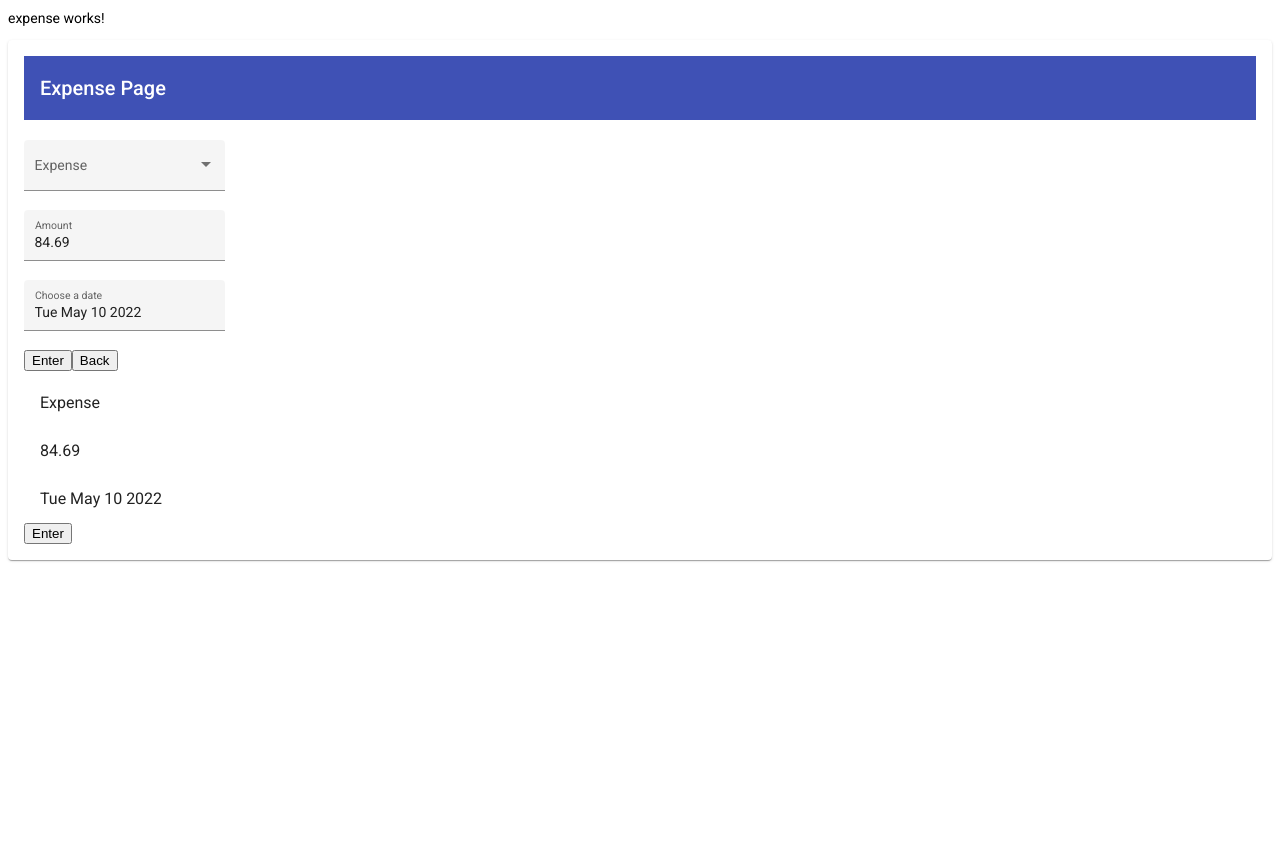
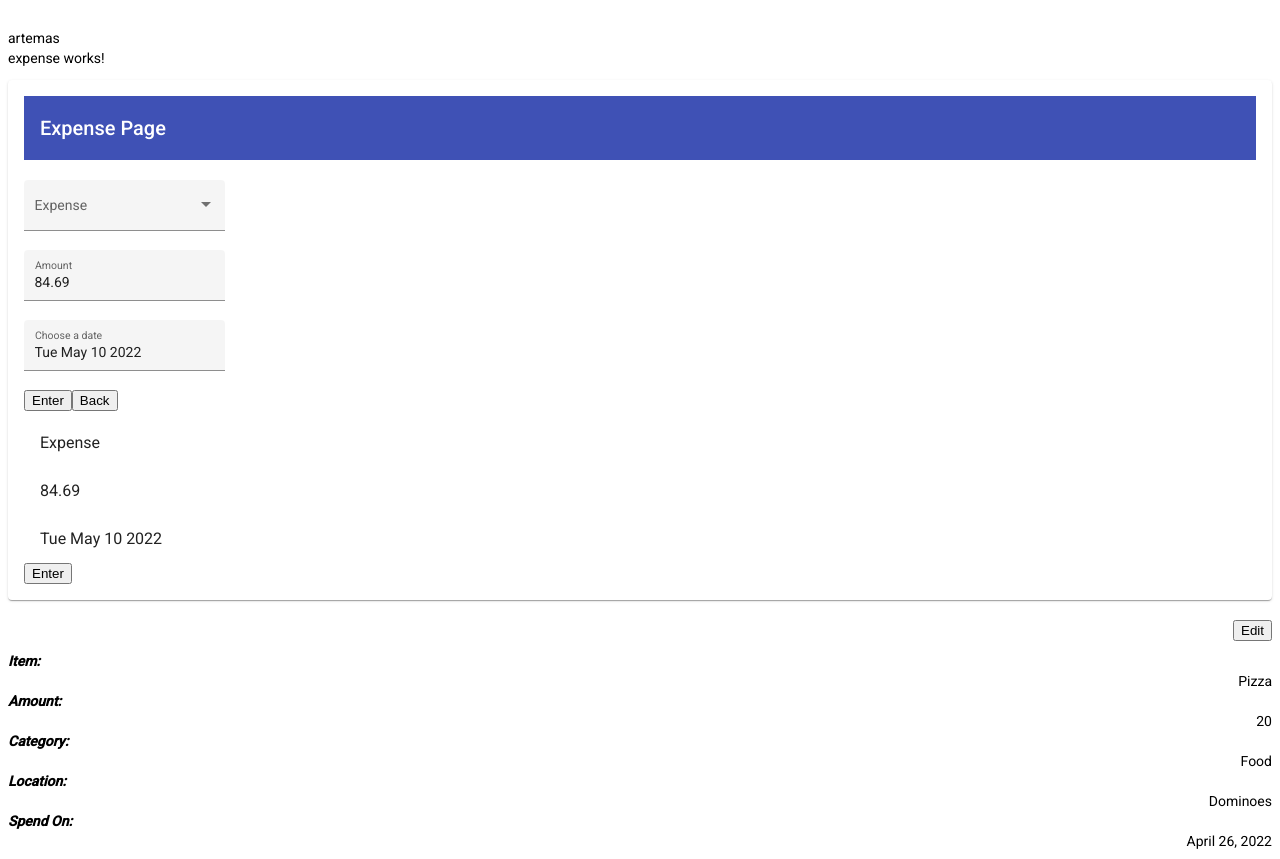
Before and after one commit to omdnrd/artemas, an Angular app: page /expense in a window 1280 px wide. Before the commit the page ends 800 px from the top, so only its background shows below. Built offline with nearby package versions, Linux system fonts and the light colour scheme.

Commit message:
Changes made

```diff
--- a/src/app/app-routing/app-routing.module.ts
+++ b/src/app/app-routing/app-routing.module.ts
@@ -7,6 +7,7 @@ import { IncomeComponent } from '../income/income.component';
 import { CommonModule } from '@angular/common';
 import { RouterModule, Routes } from '@angular/router';
 import { LoginComponent } from '../login/login.component';
+import { ExportComponent } from '../export/export.component';
 
 const routes: Routes = [
   {
@@ -26,6 +27,10 @@ const routes: Routes = [
   },
   {
     path: 'family' , component: FamilyComponent
+  },
+  {
+    path: 'export' , component: ExportComponent
+
   }
 ];
 
@@ -35,5 +40,6 @@ const routes: Routes = [
     CommonModule,
     RouterModule.forRoot(routes)],
   exports: [RouterModule]
+
 })
 export class AppRoutingModule { }
--- a/src/app/app.component.html
+++ b/src/app/app.component.html
@@ -485,4 +485,16 @@ fnewuifwo
 <!-- * * * * * * * * * * * * * * * * * * * * * * * * * * * * * * * -->
 <!-- * * * * * * * * * * End of Placeholder * * * * * * * * * * * -->
 <!-- * * * * * * * * * * * * * * * * * * * * * * * * * * * * * * * -->
+<!-- Page Content -->
+<div class="container">
+  <div class="row">
+     <div class="col-lg-12 text-center" style="padding-top: 20px;">
+        <div class="container" style="padding-left: 0px; padding-right: 0px;">
+           <div class="row">
+           <div class="col-sm" style="text-align: left;"> {{ title }}
+           </div>
+        </div>
+     </div>
+  </div>
+</div>
 <router-outlet></router-outlet>
--- a/src/app/expense/expense.component.html
+++ b/src/app/expense/expense.component.html
@@ -49,3 +49,58 @@
       </form>
     </mat-card>
   </div>
+  <div class="container">
+    <div class="row">
+       <div class="col-lg-12 text-center" style="padding-top: 20px;">
+          <div class="container" style="padding-left: 0px; padding-right: 0px;">
+             <div class="row">
+             <div class="col-sm" style="text-align: right;">
+                <button type="button" class="btn btn-primary">Edit</button>
+             </div>
+             </div>
+          </div>
+          <div class="container box" style="margin-top: 10px;">
+          <div class="row">
+          <div class="col-2" style="text-align: left;">
+             <strong><em>Item:</em></strong>
+          </div>
+          <div class="col" style="text-align: right;">
+             Pizza
+          </div>
+          </div>
+          <div class="row">
+          <div class="col-2" style="text-align: left;">
+             <strong><em>Amount:</em></strong>
+          </div>
+          <div class="col" style="text-align: right;">
+             20
+          </div>
+          </div>
+          <div class="row">
+          <div class="col-2" style="text-align: left;">
+             <strong><em>Category:</em></strong>
+          </div>
+          <div class="col" style="text-align: right;">
+             Food
+          </div>
+          </div>
+          <div class="row">
+          <div class="col-2" style="text-align: left;">
+             <strong><em>Location:</em></strong>
+          </div>
+          <div class="col" style="text-align: right;">
+             Dominoes
+          </div>
+          </div>
+          <div class="row">
+          <div class="col-2" style="text-align: left;">
+             <strong><em>Spend On:</em></strong>
+          </div>
+          <div class="col" style="text-align: right;">
+             April 26, 2022
+          </div>
+          </div>
+       </div>
+    </div>
+ </div>
+ </div>
--- a/src/app/home/home.component.html
+++ b/src/app/home/home.component.html
@@ -7,8 +7,6 @@
        <button mat-raised-button (click)="goToPage('expense')">Expense</button>
        <button mat-raised-button (click)="goToPage('family')">Family</button>
        <button mat-raised-button (click)="goToPage('export')">Export</button>
-       <button mat-raised-button (click)="goToPage('help')">Help</button>
-
 
       </form>
     </mat-card>
--- a/src/app/income/income.component.ts
+++ b/src/app/income/income.component.ts
@@ -11,7 +11,7 @@ import { FamilyComponent } from '../family/family.component';
 })
 export class IncomeComponent implements OnInit {
   date: string;
-  family: string = "Franklin";
+  family: string = "Family";
   amount: number = 0;
 
   constructor(private router: Router, ) {
```
